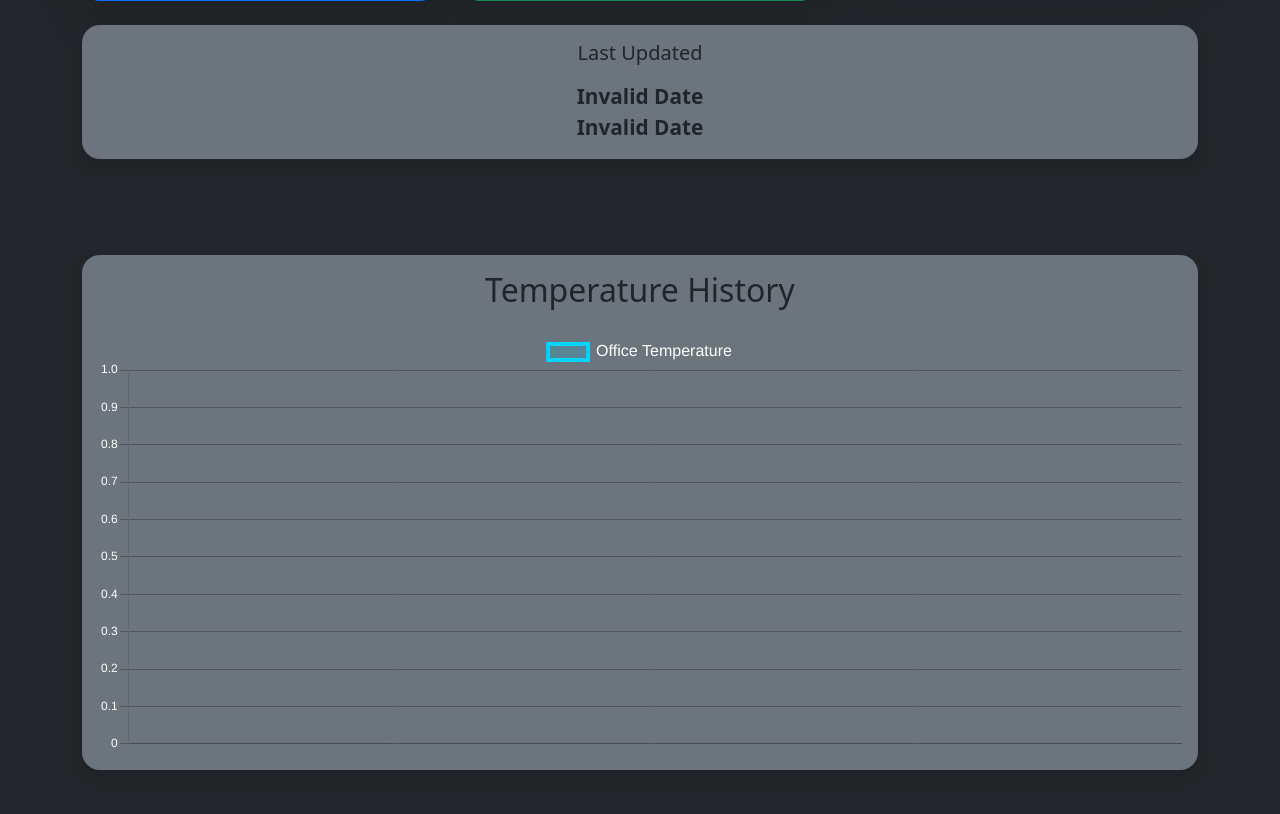
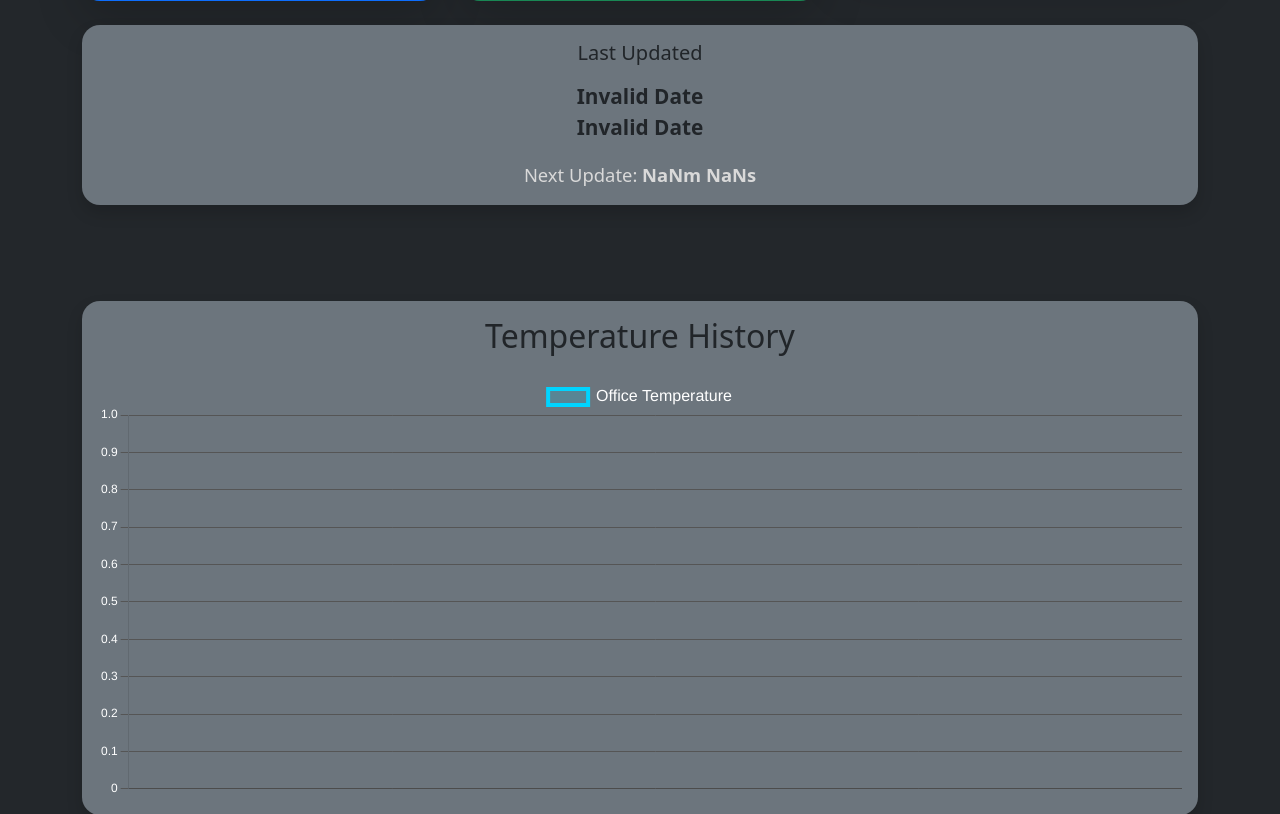
Before and after one commit to johnford1986/OfficeTempMonitor, a Flask app: template templates/index.html in a window 1280 px wide. Shown: the part 315-1129 px from the top of the page. Run offline with Flask 3, Linux system fonts and the light colour scheme; the template is opened without the code that fills it, so the values that code supplies are empty; some libraries are stand-ins or nearby versions.

Commit message:
Add next update countdown

```diff
--- a/templates/index.html
+++ b/templates/index.html
@@ -31,6 +31,12 @@
         .last-updated{
             font-size:1.3rem;
             font-weight:600;
+        }
+
+        .next-update{
+            font-size:1.15rem;
+            margin-top:18px;
+            color:#d9d9d9;
         }
 
         h1{
@@ -128,6 +134,13 @@
                 {{ timestamp }}
             </div>
 
+            <div class="next-update">
+                Next Update:
+                <strong id="nextUpdate">
+                    Calculating...
+                </strong>
+            </div>
+
         </div>
 
     </div>
@@ -160,25 +173,69 @@
 
 <script>
 
-// Format timestamp nicely
+// --------------------
+// Format Last Updated
+// --------------------
+
 const ts = document.getElementById("timestamp");
+
+let lastUpdate = null;
 
 try{
 
-    const d = new Date(ts.innerText);
+    lastUpdate = new Date(ts.innerText);
 
     ts.innerHTML =
-        d.toLocaleDateString(undefined,{
+        lastUpdate.toLocaleDateString(undefined,{
             weekday:'long',
             year:'numeric',
             month:'long',
             day:'numeric'
         }) +
         "<br>" +
-        d.toLocaleTimeString();
+        lastUpdate.toLocaleTimeString();
 
 }
 catch(e){}
+
+// --------------------
+// Next Update Countdown
+// --------------------
+
+function updateCountdown(){
+
+    if(!lastUpdate) return;
+
+    const next = new Date(lastUpdate.getTime() + (5 * 60 * 1000));
+
+    const now = new Date();
+
+    let diff = next - now;
+
+    if(diff < 0){
+
+        document.getElementById("nextUpdate").innerHTML =
+            "Updating...";
+
+        return;
+    }
+
+    const minutes = Math.floor(diff / 60000);
+
+    const seconds = Math.floor((diff % 60000) / 1000);
+
+    document.getElementById("nextUpdate").innerHTML =
+        `${minutes}m ${seconds}s`;
+
+}
+
+updateCountdown();
+
+setInterval(updateCountdown,1000);
+
+// --------------------
+// Temperature Chart
+// --------------------
 
 let tempChart;
 
@@ -249,9 +306,7 @@ async function loadChart() {
                         color:"white",
 
                         font:{
-
                             size:16
-
                         }
 
                     }
@@ -263,35 +318,13 @@ async function loadChart() {
             scales:{
 
                 x:{
-
-                    ticks:{
-
-                        color:"white"
-
-                    },
-
-                    grid:{
-
-                        color:"#555"
-
-                    }
-
+                    ticks:{ color:"white" },
+                    grid:{ color:"#555" }
                 },
 
                 y:{
-
-                    ticks:{
-
-                        color:"white"
-
-                    },
-
-                    grid:{
-
-                        color:"#555"
-
-                    }
-
+                    ticks:{ color:"white" },
+                    grid:{ color:"#555" }
                 }
 
             }
```
